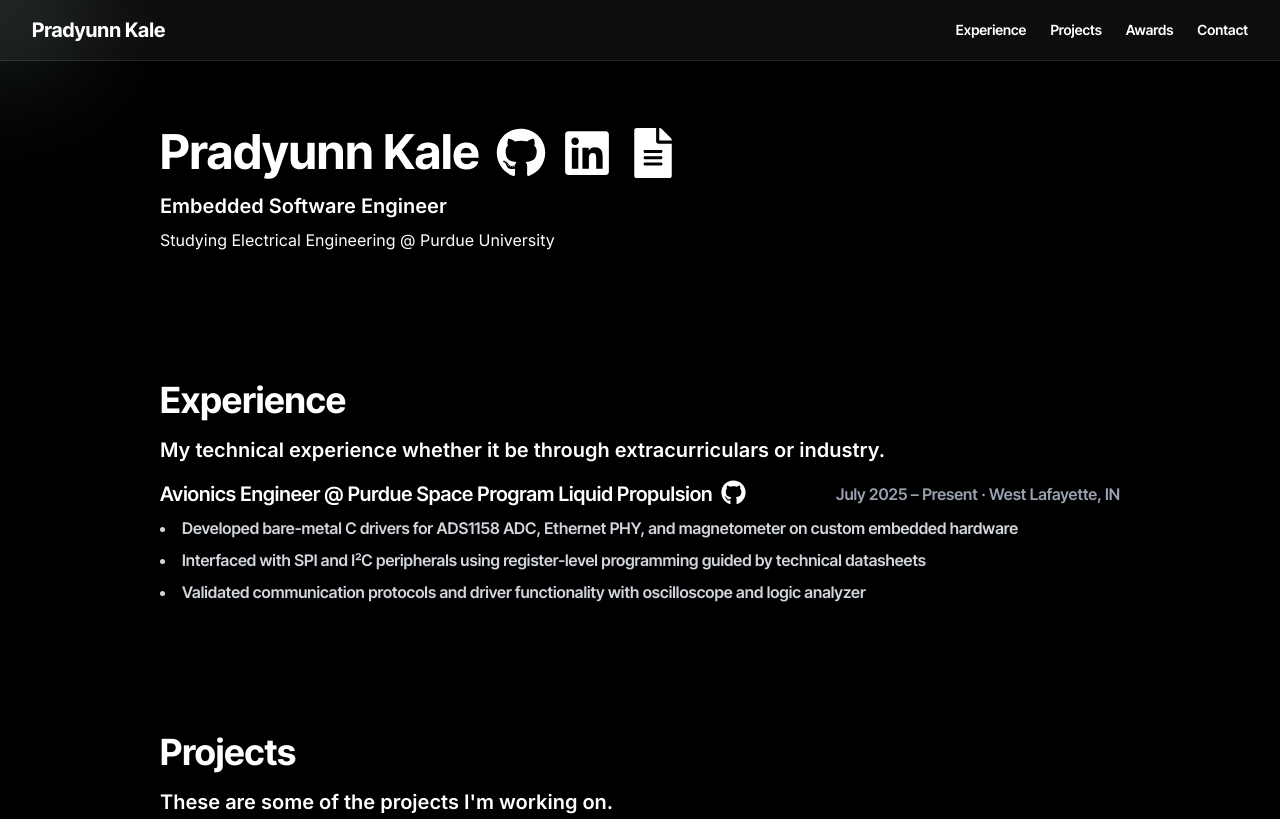
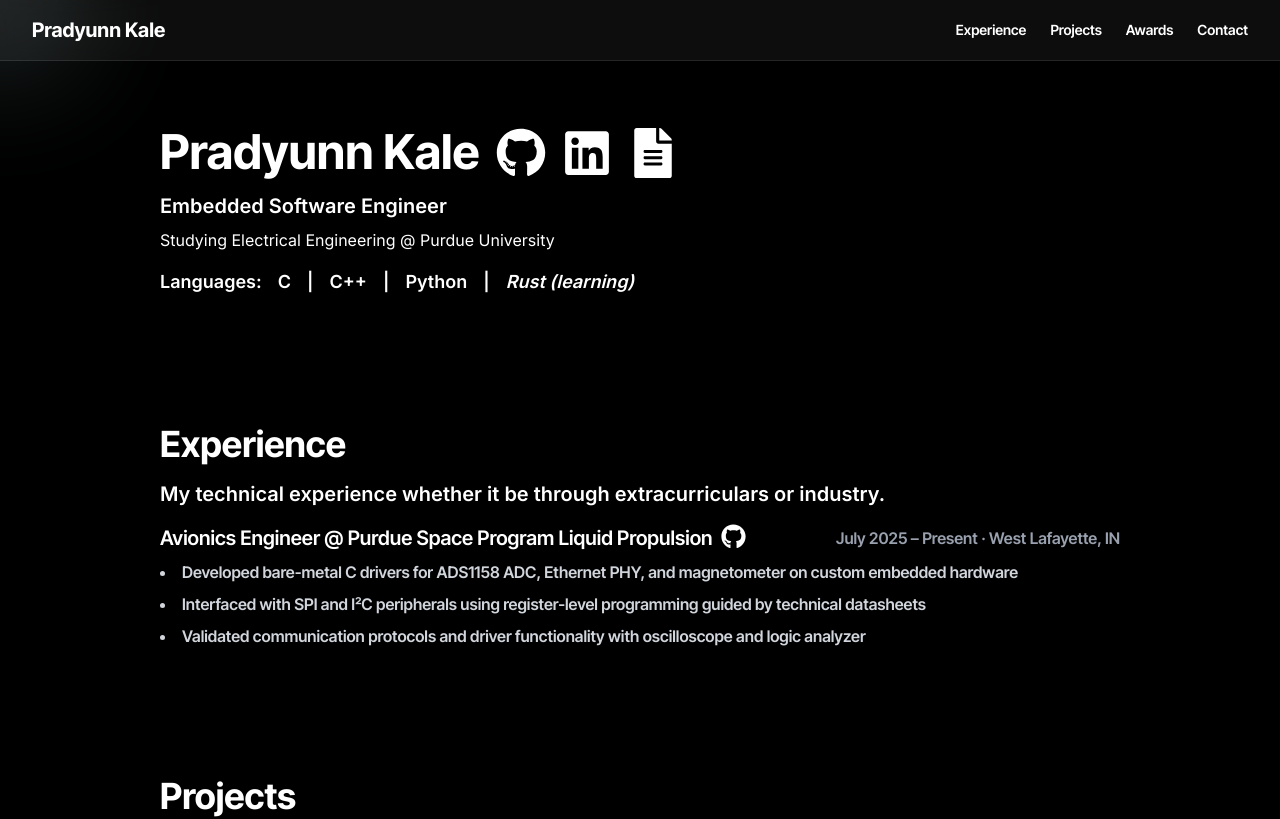
Before and after one commit to pradyunnkale/Portfolio, a Next.js app: page / in a window 1280 px wide. Shown: the top 819 px of the page. Built offline with nearby package versions, Linux system fonts and the light colour scheme.

Commit message:
added languages

```diff
--- a/app/layout.js
+++ b/app/layout.js
@@ -84,6 +84,13 @@ export default function RootLayout({ children }) {
 
             <p className="text-xl font-semibold mb-2">Embedded Software Engineer</p>
             <p className="text-base mb-4">Studying Electrical Engineering @ Purdue University</p>
+            <p className="text-lg font-semibold text-gray-300 flex items-center gap-4 mt-2">
+              <span>Languages:</span>
+              <span className="text-white">C </span> |
+              <span className="text-white">C++</span> |
+              <span className="text-white">Python</span> |
+              <span className="text-white italic">Rust (learning)</span>
+            </p>
           </section>
 
 
```
